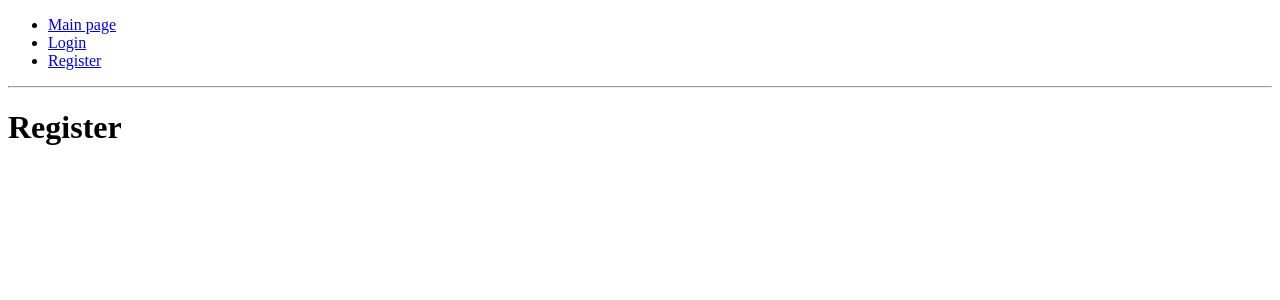
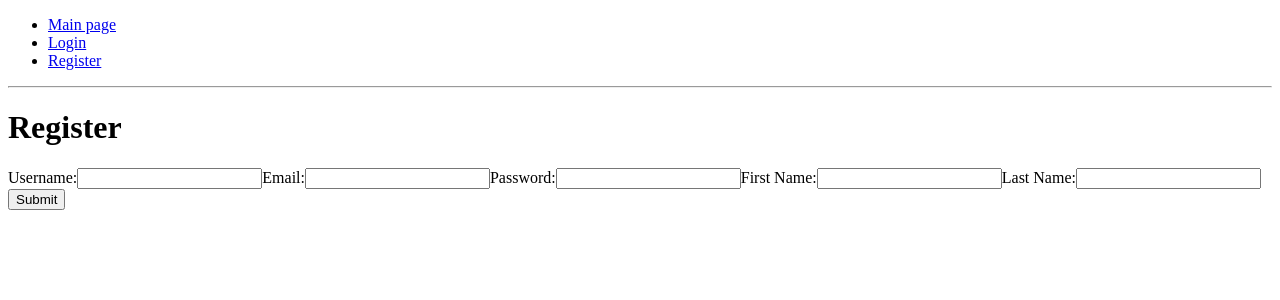
Before and after one commit to rubber-bird/blog, a React app in the folder client/: page /register in a window 1280 px wide. Shown: the top 300 px of the page. Built offline with nearby package versions, Linux system fonts and the light colour scheme.

Commit message:
Added Register Form

```diff
--- a/client/src/components/Register.jsx
+++ b/client/src/components/Register.jsx
@@ -1,9 +1,79 @@
-import React from 'react';
+import React, { useState } from 'react';
 
 const Register = () => {
+  const [username, setUsername] = useState('');
+  const [email, setEmail] = useState('');
+  const [password, setPassword] = useState('');
+  const [firstName, setFirstName] = useState('');
+  const [lastName, setLastName] = useState('');
+
+  const handleSubmit = () => {
+    console.log('submit')
+  }
+
   return (
     <div>
       <h1>Register</h1>
+
+      <form>
+        <label>
+          Username:
+          <input
+            type='text'
+            onChange = {
+              (event) => setUsername(event.target.value)
+            }
+          ></input>
+        </label>
+
+        <label>
+          Email:
+          <input
+            type='email'
+            onChange = {
+              (event) => setUsername(event.target.value)
+            }
+          ></input>
+        </label>
+
+        <label>
+          Password:
+          <input
+            type='password'
+            onChange = {
+              (event) => setPassword(event.target.value)
+            }
+          ></input>
+        </label>
+
+        <label>
+          First Name:
+          <input
+            type='text'
+            onChange = {
+              (event) => setFirstName(event.target.value)
+            }
+          ></input>
+        </label>
+
+        <label>
+          Last Name:
+          <input
+            type='text'
+            onChange = {
+              (event) => setLastName(event.target.value)
+            }
+          ></input>
+        </label>
+
+        <input
+          type = 'button'
+          value = 'Submit'
+          onClick = {
+            (event) => handleSubmit()
+          }
+        ></input>
+      </form>
     </div>
   );
 };
```
